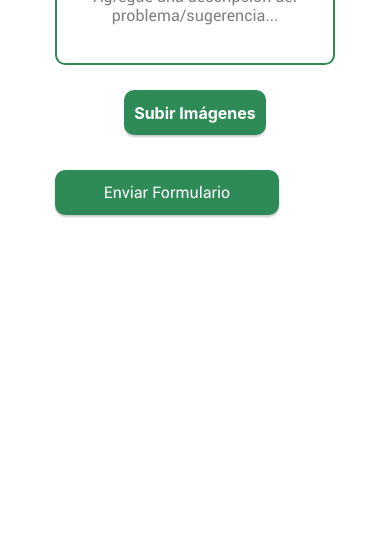
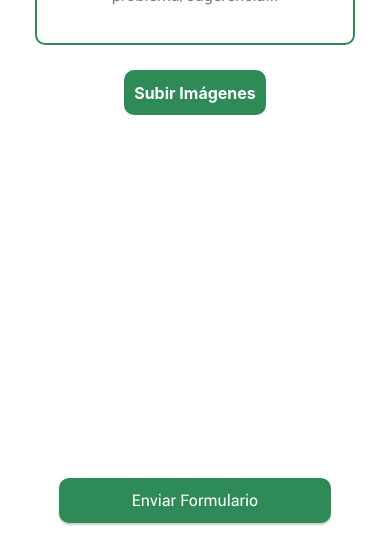
Before and after one commit to santi-sz/moduloiso9001, a React Native app in the folder frontend/src/: screen / in a window 390 px wide. Shown: the part 291-841 px from the top of the page. Built offline with nearby package versions, Linux system fonts and the light colour scheme.

Commit message:
Andan los botones, andan las notificaciones

```diff
--- a/frontend/src/App.js
+++ b/frontend/src/App.js
@@ -2,6 +2,7 @@
 import React from 'react';
 import { View, Text, StyleSheet, ScrollView } from 'react-native';
 import NonConformityForm from './components/form_users'; // Asegúrate de que la ruta sea correcta
+import Toast from 'react-native-toast-message';
 
 export default function App() {
   return (
@@ -10,6 +11,7 @@ export default function App() {
         <Text style={styles.title}>Formulario de No conformidad</Text>
         <View style={styles.underline} />
         <NonConformityForm/>
+        <Toast/>
       </View>
     </ScrollView>
   );
--- a/frontend/src/components/formStyles.jsx
+++ b/frontend/src/components/formStyles.jsx
@@ -5,7 +5,7 @@ const styles = StyleSheet.create({
   container: {
     width: "100%",
     flex: 1,
-    padding: 40,
+    padding: 10,
     backgroundColor: "#fff",
     fontFamily: "Roboto-Regular",
   },
--- a/frontend/src/components/form_users.jsx
+++ b/frontend/src/components/form_users.jsx
@@ -154,11 +154,16 @@ const NonConformityForm = () => {
         });
       }
     } else {
+      console.log("Formulario inválido");
       Toast.show({
         type: "error",
         text1: "Error: Formulario inválido",
         text2: "Por favor, complete todos los campos obligatorios",
+        position: "bottom",
+        visibilityTime: 3000,
+        autoHide: true,
       });
+      return;
     }
   };
 
@@ -188,6 +193,8 @@ const NonConformityForm = () => {
   };
 
   return (
+
+  <View style={styles.container}>
     <ScrollView style={styles.container}>
       <Animated.View style={{ ...styles.inputContainer, opacity: animacion }}>
         <TextInput
@@ -408,10 +415,20 @@ const NonConformityForm = () => {
         multiline
       />
       <UploadImg onImagesSelect={(selectedImages) => setImages(selectedImages)} />
-      <Pressable style={styles.button} onPress={handleSubmit}>
-        <Text style={styles.buttonText}>Enviar Formulario</Text>
-      </Pressable>
-    </ScrollView>
+      </ScrollView>
+
+      <View style={{ marginBottom: 0, alignItems: 'center' }}>
+        <Pressable
+            style={styles.button}
+            onPress={() => {
+                console.log("botón presionado");
+                handleSubmit();
+            }}
+        >
+            <Text style={styles.buttonText}>Enviar Formulario</Text>
+        </Pressable>
+      </View>
+    </View>
   );
 };
 
--- a/frontend/src/components/upload_img.jsx
+++ b/frontend/src/components/upload_img.jsx
@@ -29,7 +29,9 @@ export default function UploadImg({ onImagesSelect }) {
 
     return (
         <View style={styles.container}>
-            <ScrollView contentContainerStyle={styles.scrollViewContainer}>
+            <ScrollView contentContainerStyle={styles.scrollViewContainer}
+                        keyboardShouldPersistTaps="handled"
+            >
                 {isLoading ? (
                     <View>
                         <Text style={{fontSize: 20, fontWeight: 'bold', textAlign: 'center'}}>Cargando...</Text>
@@ -77,9 +79,9 @@ const styles = StyleSheet.create({
         justifyContent: 'center',
         alignItems: 'center',
         borderRadius: 10,
-        boxShadow: '0px 2px 2px rgba(0, 0, 0, 0.2)',
-        width: '100%', // Ajusta el ancho del botón
-        marginBottom: 20, // Añade un margen inferior para separar los botones
+        elevation: 5, // Reemplaza boxShadow por esto en Android
+        width: '100%',
+        marginBottom: 1,
     },
     buttonText: {
         padding: 10,
@@ -92,6 +94,7 @@ const styles = StyleSheet.create({
         flexWrap: 'wrap',
         justifyContent: 'center',
         marginTop: 10,
+        maxHeight: 200, // Limita la altura máxima para evitar desbordamiento
     },
     imageWrapper: {
         position: 'relative',
```
